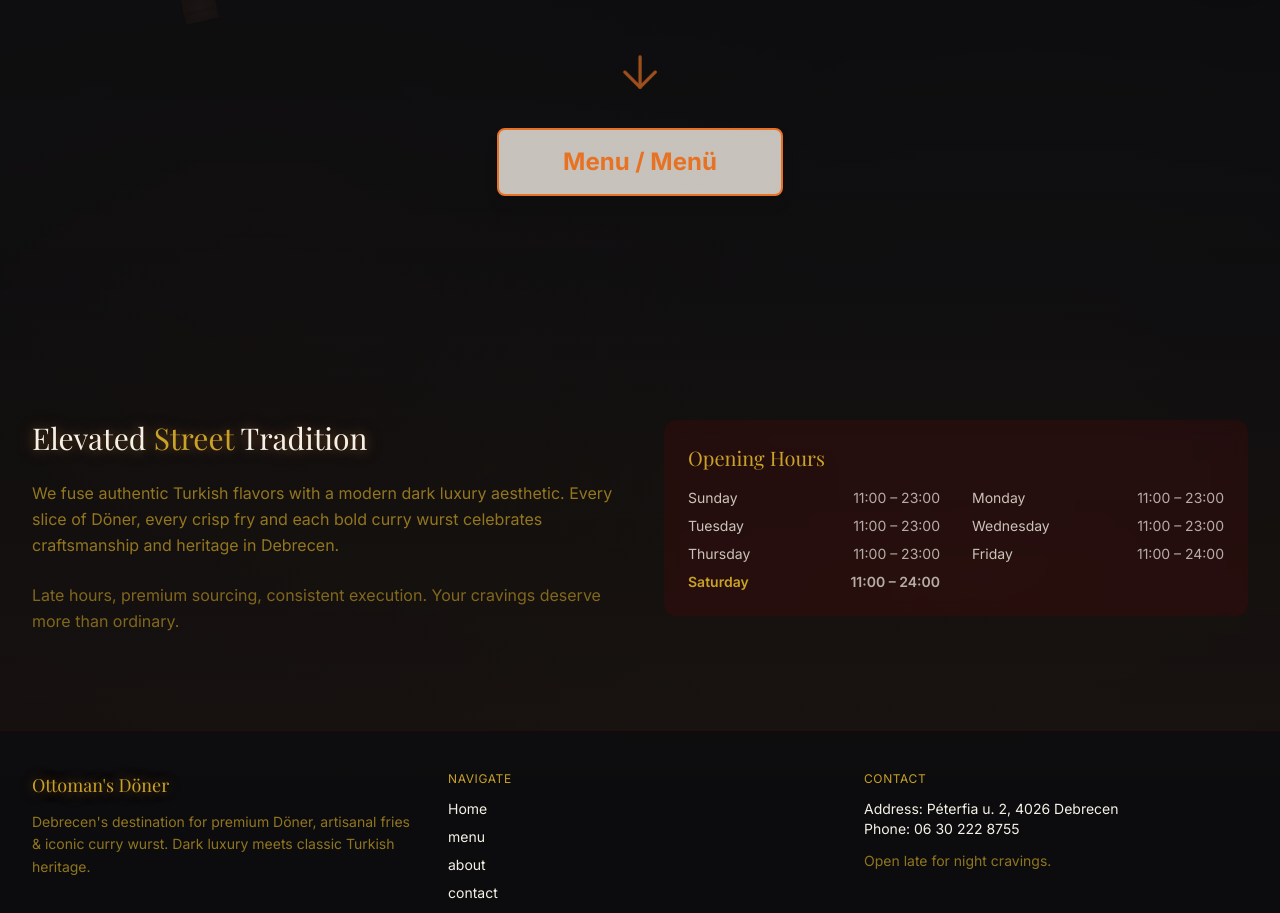
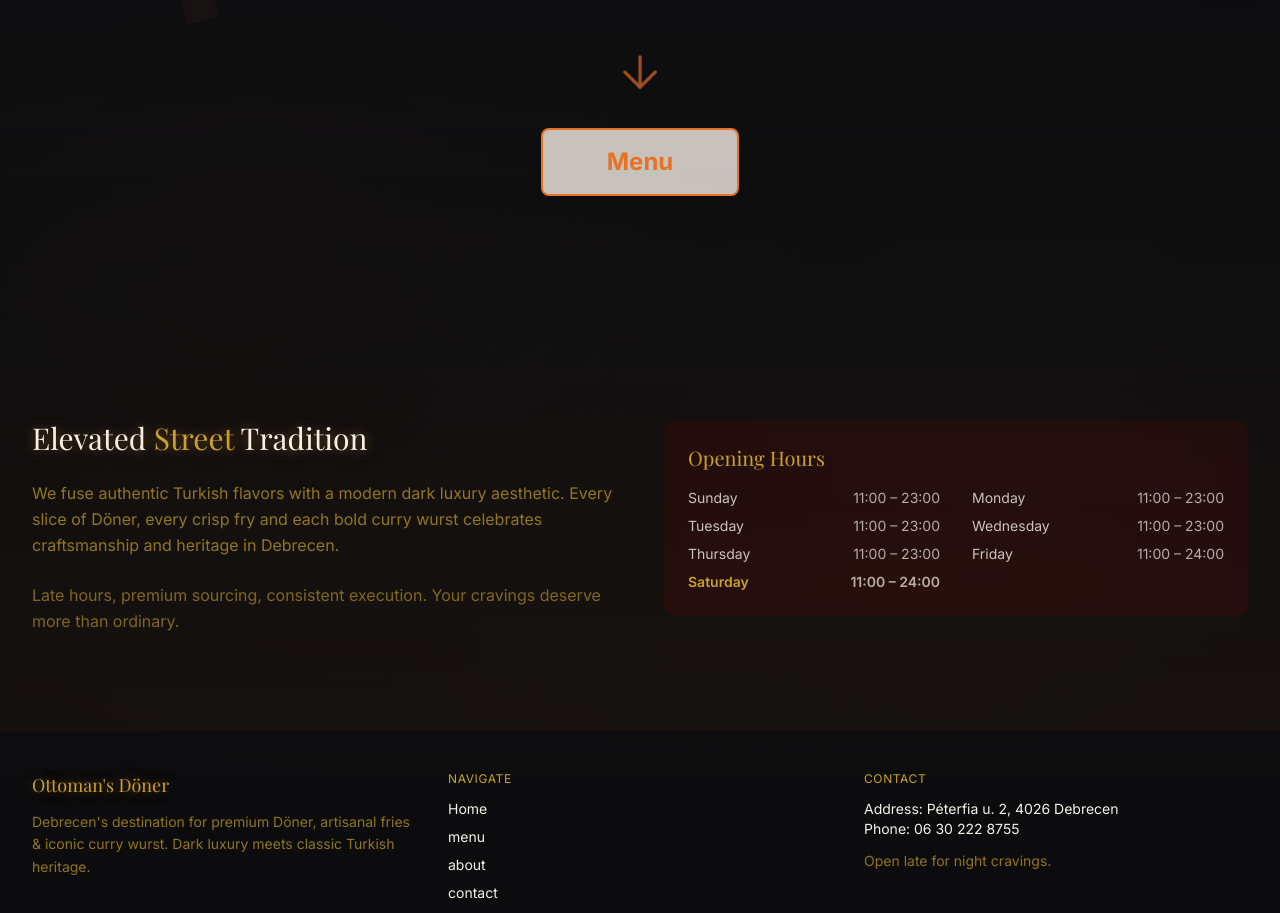
Before and after one commit to maramba-takunda-tapiwa/ottomans-doner-website, a Next.js app: page / in a window 1280 px wide. Shown: the part 824-1737 px from the top of the page. Built offline with nearby package versions, Linux system fonts and the light colour scheme; a web font is replaced by a local one.

Commit message:
Fix menu button link and simplify text

```diff
--- a/components/FeaturedItems.tsx
+++ b/components/FeaturedItems.tsx
@@ -19,6 +19,10 @@ export function FeaturedItems() {
   const subtitle2 = language === 'en'
     ? "Check out what's cooking!"
     : "Nézd meg mit főzünk!";
+
+  const buttonText = language === 'en'
+    ? "Menu"
+    : "Menü";
 
   return (
     <section className='py-32 relative overflow-hidden'>
@@ -70,12 +74,12 @@ export function FeaturedItems() {
               whileHover={{ scale: 1.02 }}
               whileTap={{ scale: 0.98 }}
             >
-              <Link
+              <a
                 href="/menu"
                 className='inline-block px-16 py-4 text-2xl font-bold bg-offWhite/80 text-scorchedOrange border-2 border-scorchedOrange rounded-lg shadow-lg hover:bg-scorchedOrange hover:text-offWhite transition-all duration-300'
               >
-                Menu / Menü
-              </Link>
+                {buttonText}
+              </a>
             </motion.div>
           </div>
         </div>
```
